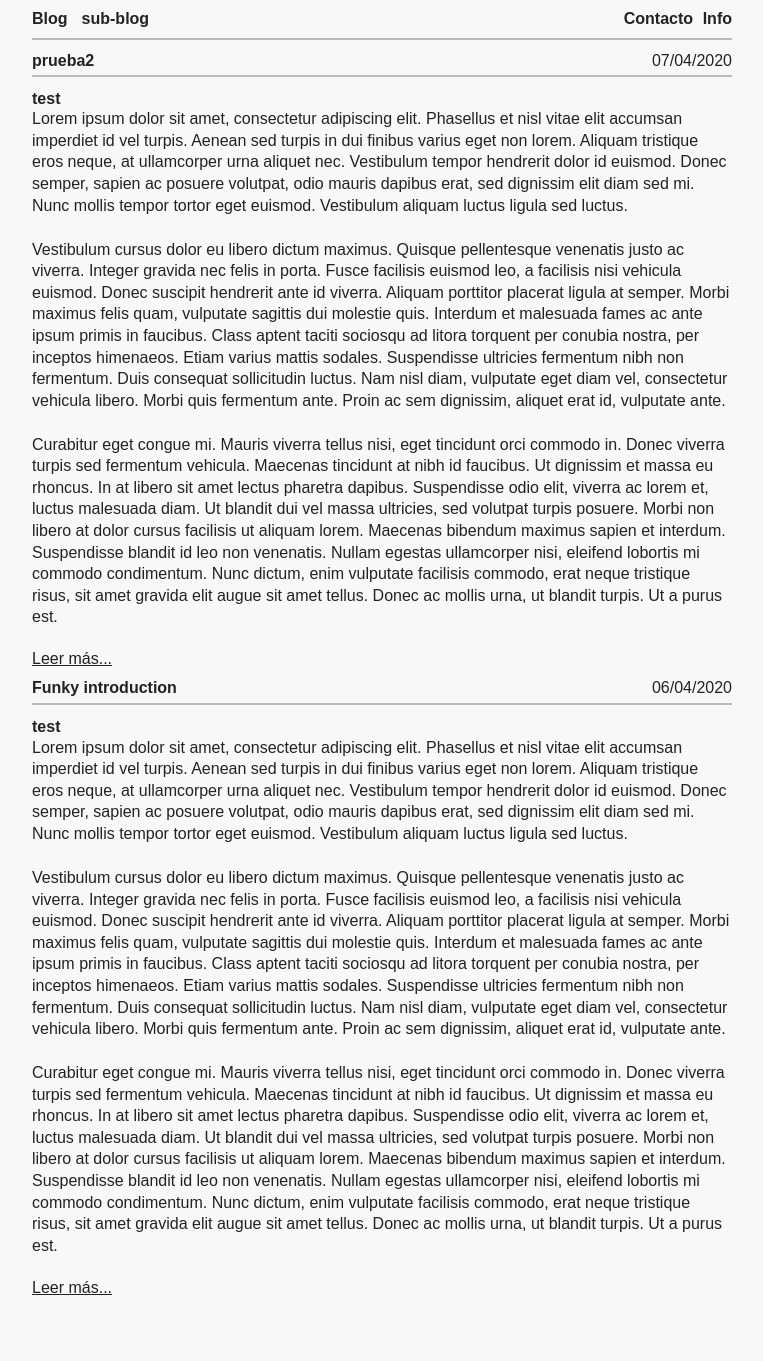
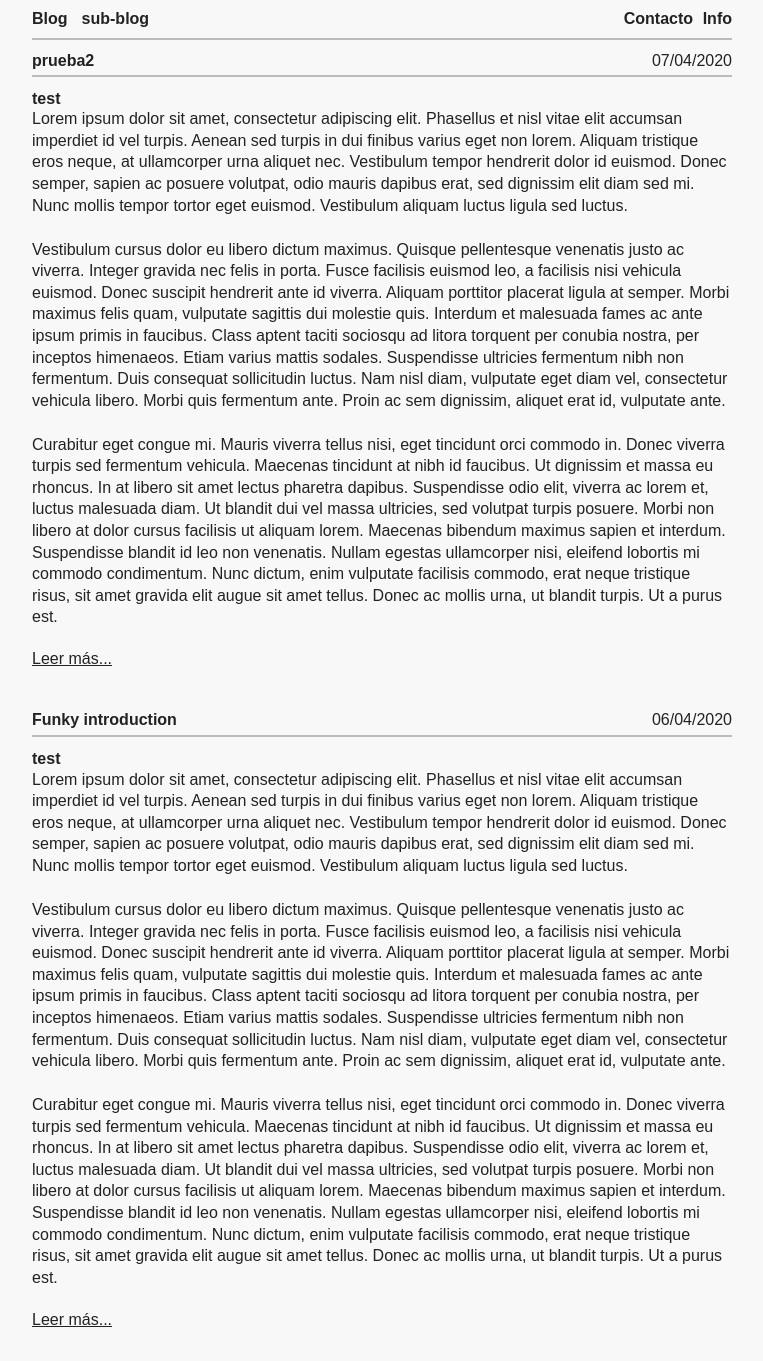
Before and after one commit to haztecaso/radio-klein, a Jekyll site: the page built from index.html, in a window 1280 px wide. Shown: the whole page, without its empty margins (258-1021 px from the left). Built offline with Jekyll 4.4.1, drawn with Linux system fonts in a browser that asks for light colours; the list of posts is cut into pages by our own code; before the commit the page ends 1297 px from its top, so only the background shows below that.

Commit message:
Automated commit

```diff
--- a/assets/styles.css
+++ b/assets/styles.css
@@ -49,7 +49,7 @@
     padding-top:10px;
     padding-bottom:10px;
     margin-top:-20px;
-    z-index:1;
+    z-index:20;
     background:#f8f8f8;
     border-bottom:2px solid #bbb;
     font-weight: bold;
@@ -68,8 +68,9 @@
     background:#f8f8f8;
     width:100%;
     border-bottom:2px solid #bbb;
-    z-index:2;
+    z-index:10;
     margin-bottom:0.8em;
 }
+article{ margin-bottom:2em;}
 article h2 span{  }
 article h2 time{float:right; font-weight:normal;}
```
